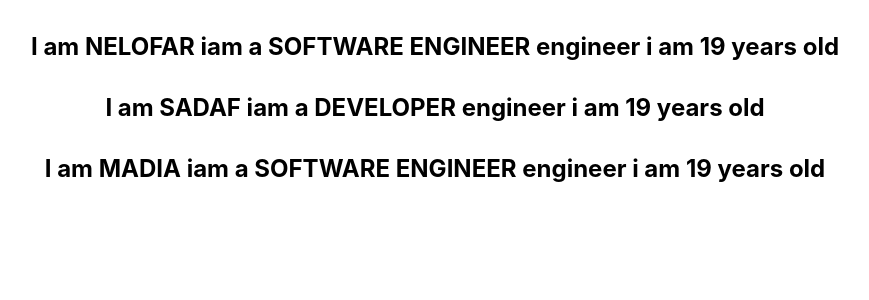
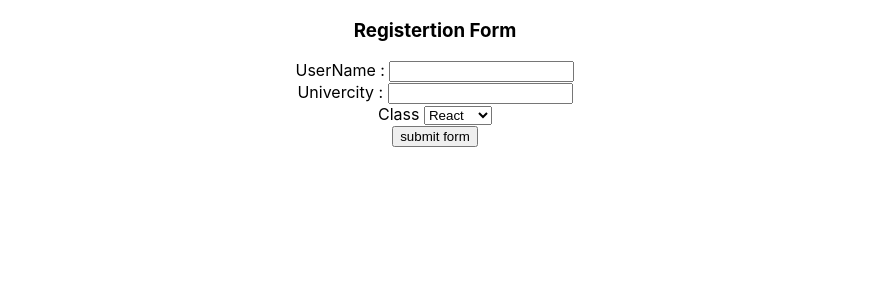
Before and after one commit to Nelofarzabi/React.JS_Test, a React (Create React App) app: page / in a window 1280 px wide. Shown: the top 300 px of the page, without its empty margins (205-1074 px from the left). Built offline with nearby package versions, Linux system fonts and the light colour scheme.

Commit message:
Handle Form in react

```diff
--- a/src/App.js
+++ b/src/App.js
@@ -7,6 +7,7 @@ import './App.css';
 // import Pickernumber from './pickerNumber';
 import {StateComp} from "./state";
 import {State } from "./class"
+import Form from './from';
 
 
 function App(){
@@ -31,7 +32,9 @@ function App(){
        /> */}
 
        {/* <StateComp/> */}
-       <State/>
+       {/* <State/> */}
+       <Form/>
+
 
 
 
--- a/src/class.js
+++ b/src/class.js
@@ -19,6 +19,7 @@ export class State extends Component {
         }]
 
 
+
         return (
             <div>
                 <h2>{arrays.map(x=>   <h4>I am {x.name} iam a {x.class} engineer i am {x.age} years old</h4>)}</h2>
--- /dev/null
+++ b/src/from.js
@@ -0,0 +1,98 @@
+import { Component } from "react";
+
+
+class Form extends Component {
+
+    // using state
+    constructor(props){
+        super(props);
+        this.state={
+            UserName :'',
+            Univercity:'',
+            Topic : 'React'
+        }
+    }
+
+
+    // create function for every input type
+
+    handleOnchange =(event)=>{
+        this.setState({
+            UserName : event.target.value ,
+        })
+
+    }
+
+    handleOnchangeUni = (event)=>{
+        this.setState({
+            Univercity : event.target.value ,
+        })
+
+    }
+
+    handleOnchangeTopic = (event)=>{
+        this.setState({
+            Topic : event.target.value ,
+        })
+
+    }
+
+    handleSubmit =(event)=>{
+          alert(`${this.state.UserName} ${this.state.Univercity} ${this.state.Topic}
+           `);
+           event.preventDefault();
+    }
+
+    render() {
+        return (
+
+            // Create form section
+            <form onSubmit = {this.handleSubmit}>
+                <div>
+                    <h3>Registertion Form</h3>
+                </div>
+
+
+                <div>
+                    <label>UserName : </label>
+                    <input
+                        type='text'
+                    value = {this.state.UserName}
+                    onChange = {this.handleOnchange}
+                    />
+                </div>
+
+
+
+                <div>
+                    <label>Univercity : </label>
+                    <input
+                        type='text'
+                    value = {this.state.Univercity}
+                    onChange = {this.handleOnchangeUni}
+                    />
+                </div>
+
+
+
+                <div>
+                    <label>Class </label>
+                    <select value ={this.state.Topic} onChange={this.handleOnchangeTopic}>
+                        <option>React</option>
+                        <option>Angualr</option>
+                        <option>Vue </option>
+                    </select>
+                </div>
+
+
+                <div>
+                    <button tpye="submit" >submit form</button>
+                </div>
+
+            </form>
+
+        );
+
+    }
+}
+export default Form;
```
